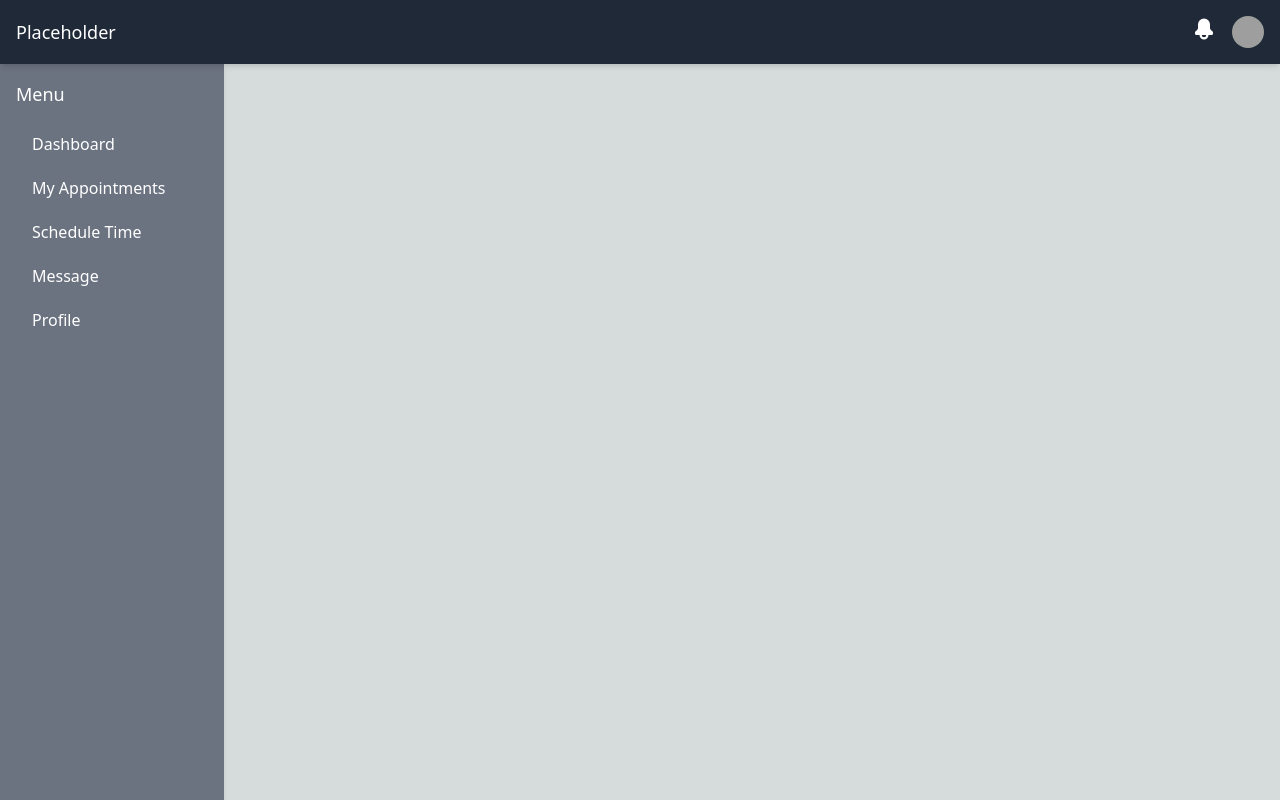
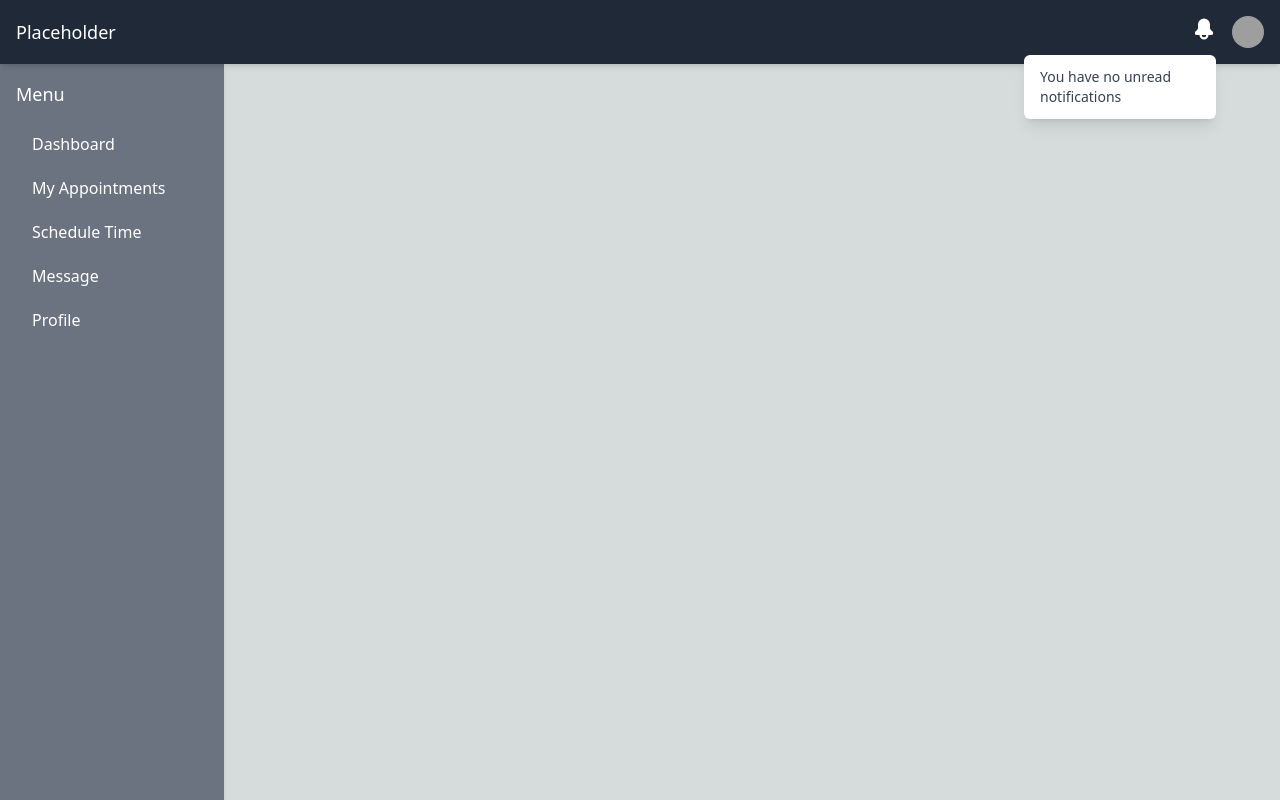
Before and after one commit to Jaredgg4/Appointment_App_FE, a Next.js app: page /placeholder in a window 1280 px wide. Both pictures are taken after a click on the button 1204 px from the left and 29 px from the top of the page. Built offline with nearby package versions, Linux system fonts and the light colour scheme; grey boxes are pictures that could not be loaded.

Commit message:
added basic functionaily to the notif button

```diff
--- a/package.json
+++ b/package.json
@@ -10,11 +10,13 @@
   },
   "dependencies": {
     "@heroicons/react": "^2.1.4",
+    "@reduxjs/toolkit": "^2.2.5",
     "autoprefixer": "^10.4.19",
     "next": "14.2.4",
     "postcss": "^8.4.38",
     "react": "^18",
-    "react-dom": "^18"
+    "react-dom": "^18",
+    "react-redux": "^9.1.2"
   },
   "devDependencies": {
     "@types/node": "^20",
--- a/src/components/NotificationDropdown.tsx
+++ b/src/components/NotificationDropdown.tsx
@@ -1,14 +1,38 @@
-import React from 'react';
-import { BellIcon } from '@heroicons/react/16/solid'; // Example icon import
+import React, { useState } from 'react';
+import { useSelector, useDispatch } from 'react-redux';
+import { BellIcon } from '@heroicons/react/16/solid';
+import { RootState } from '@/redux/store';
+import { markNotificationAsRead } from '@/redux/notificationsSlice';
 
 const NotificationDropdown: React.FC = () => {
-  // Implement your notification dropdown logic here
+  const notifications = useSelector((state: RootState) => state.notifications.notifications);
+  const unreadNotifications = notifications.filter((notification: { read: any; }) => !notification.read);
+  const dispatch = useDispatch();
+
+  const [isOpen, setIsOpen] = useState(false);
+
+  const toggleDropdown = () => {
+    setIsOpen(!isOpen);
+  };
+
   return (
     <div className="ml-4 relative">
-      <button className="text-white">
+      <button className="text-white" onClick={toggleDropdown}>
         <BellIcon className="h-6 w-6" />
       </button>
-      {/* Your notification dropdown content here */}
+      {isOpen && (
+        <div className="absolute right-0 mt-2 w-48 bg-white rounded-md shadow-lg py-1">
+          {unreadNotifications.length > 0 ? (
+            unreadNotifications.map((notification: { id: React.Key | null | undefined; message: string | number | bigint | boolean | React.ReactElement<any, string | React.JSXElementConstructor<any>> | Iterable<React.ReactNode> | React.ReactPortal | Promise<React.AwaitedReactNode> | null | undefined; }) => (
+              <a href="#" key={notification.id} className="block px-4 py-2 text-sm text-gray-700 hover:bg-gray-100">
+                {notification.message}
+              </a>
+            ))
+          ) : (
+            <p className="px-4 py-2 text-sm text-gray-700">You have no unread notifications</p>
+          )}
+        </div>
+      )}
     </div>
   );
 };
--- a/src/pages/_app.tsx
+++ b/src/pages/_app.tsx
@@ -1,6 +1,13 @@
-import "@/styles/globals.css";
-import type { AppProps } from "next/app";
+import React from 'react';
+import { Provider } from 'react-redux';
+import store from '@/redux/store';
+import '@/styles/globals.css';
+import type { AppProps } from 'next/app';
 
 export default function App({ Component, pageProps }: AppProps) {
-  return <Component {...pageProps} />;
+  return (
+    <Provider store={store}>
+      <Component {...pageProps} />
+    </Provider>
+  );
 }
--- /dev/null
+++ b/src/redux/notificationsSlice.ts
@@ -0,0 +1,26 @@
+
+import { createSlice, PayloadAction } from '@reduxjs/toolkit';
+import { NotificationsState, Notification } from '@/types/notificationTypes';
+
+const initialState: NotificationsState = {
+  notifications: [],
+};
+
+const notificationsSlice = createSlice({
+  name: 'notifications',
+  initialState,
+  reducers: {
+    addNotification: (state, action: PayloadAction<Notification>) => {
+      state.notifications.push(action.payload);
+    },
+    markNotificationAsRead: (state, action: PayloadAction<string>) => {
+      const notificationIndex = state.notifications.findIndex(notification => notification.id === action.payload);
+      if (notificationIndex !== -1) {
+        state.notifications[notificationIndex].read = true;
+      }
+    },
+  },
+});
+
+export const { addNotification, markNotificationAsRead } = notificationsSlice.actions;
+export default notificationsSlice.reducer;
--- /dev/null
+++ b/src/redux/store.ts
@@ -0,0 +1,14 @@
+import { configureStore } from '@reduxjs/toolkit';
+import notificationsReducer from './notificationsSlice';
+
+const store = configureStore({
+  reducer: {
+    notifications: notificationsReducer,
+    // Other reducers if any
+  },
+});
+
+export type RootState = ReturnType<typeof store.getState>;
+export type AppDispatch = typeof store.dispatch;
+
+export default store;
--- /dev/null
+++ b/src/types/notificationTypes.ts
@@ -0,0 +1,9 @@
+export interface Notification {
+    id: string;
+    message: string;
+    read: boolean;
+  }
+
+  export interface NotificationsState {
+    notifications: Notification[];
+  }
```
Also changed, not shown: 1 other file (tests, documents, lock files or other folders).
